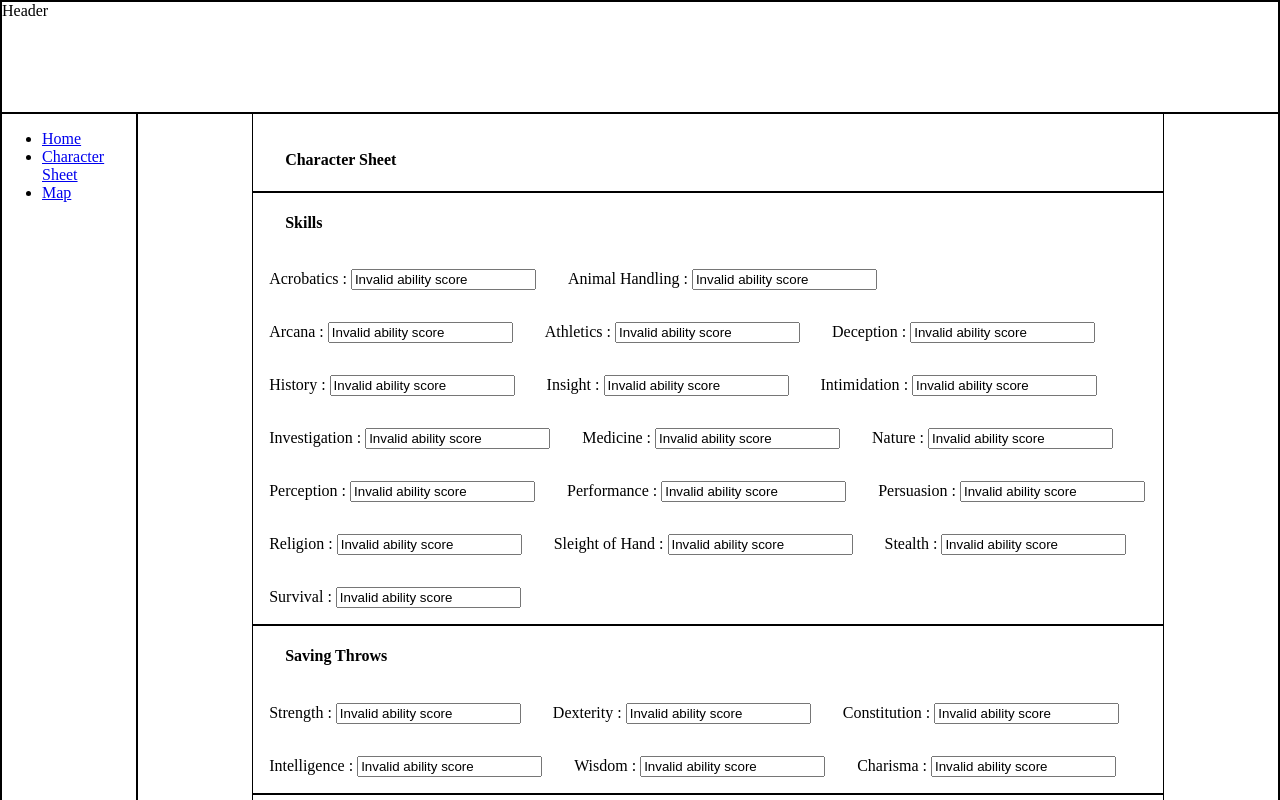
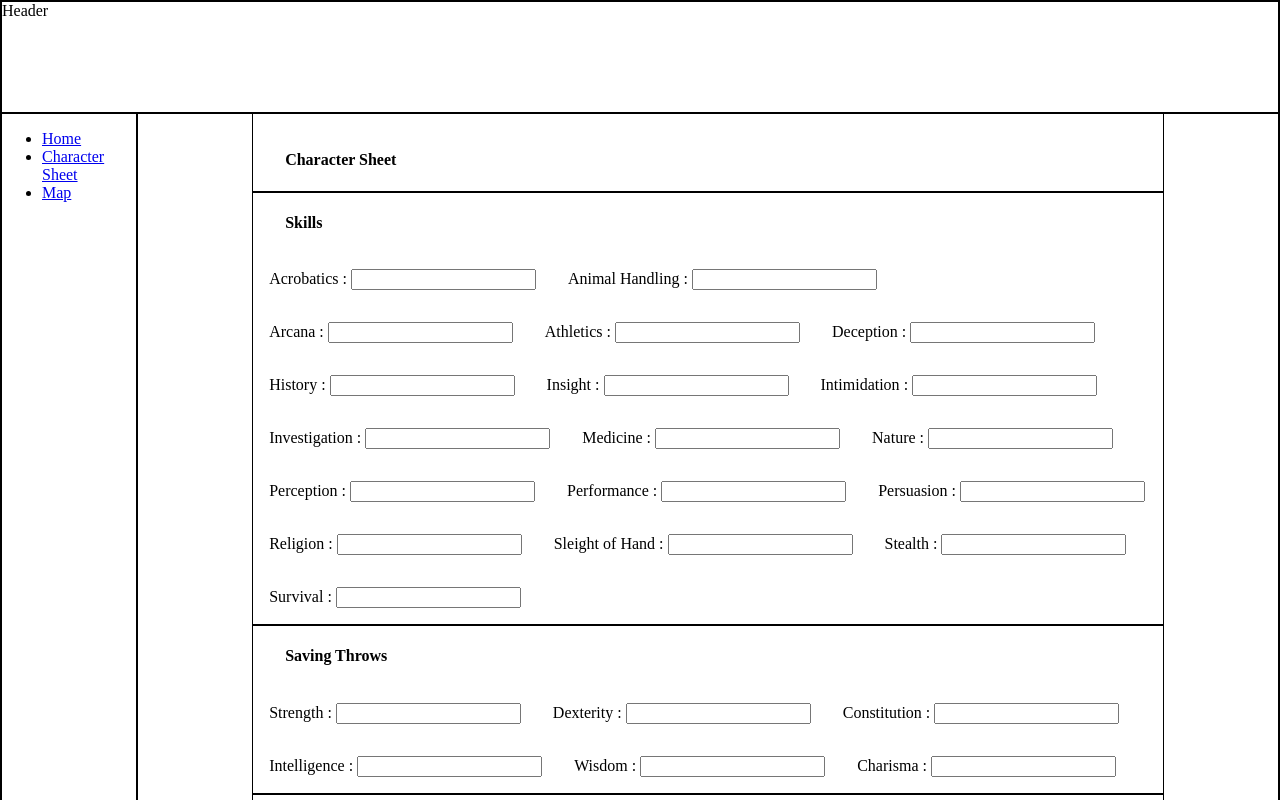
Before and after one commit to Jonathanko52/trpgplatform, a Next.js app: page / in a window 1280 px wide. Shown: the top 800 px of the page. Built offline with nearby package versions, Linux system fonts and the light colour scheme.

Commit message:
working out 'current value' issues

```diff
--- a/pages/presentational/subtable.js
+++ b/pages/presentational/subtable.js
@@ -96,7 +96,7 @@ export function SubtableItem(props) {
     value = [value];
   }
   value = value.map((cur, ind) => {
-    return <input key={ind} type="text" value={cur}></input>;
+    return <input key={ind} type="text"></input>;
   });
 
   return (
```
